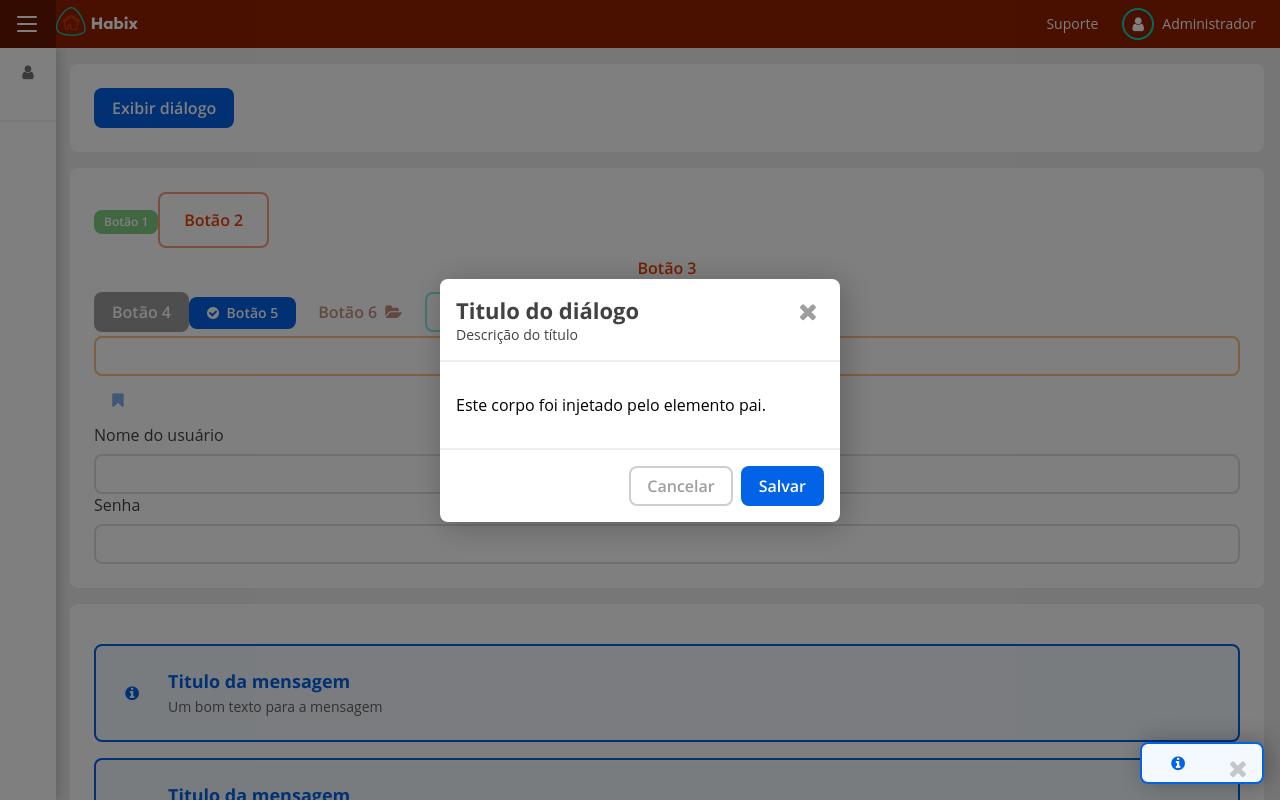
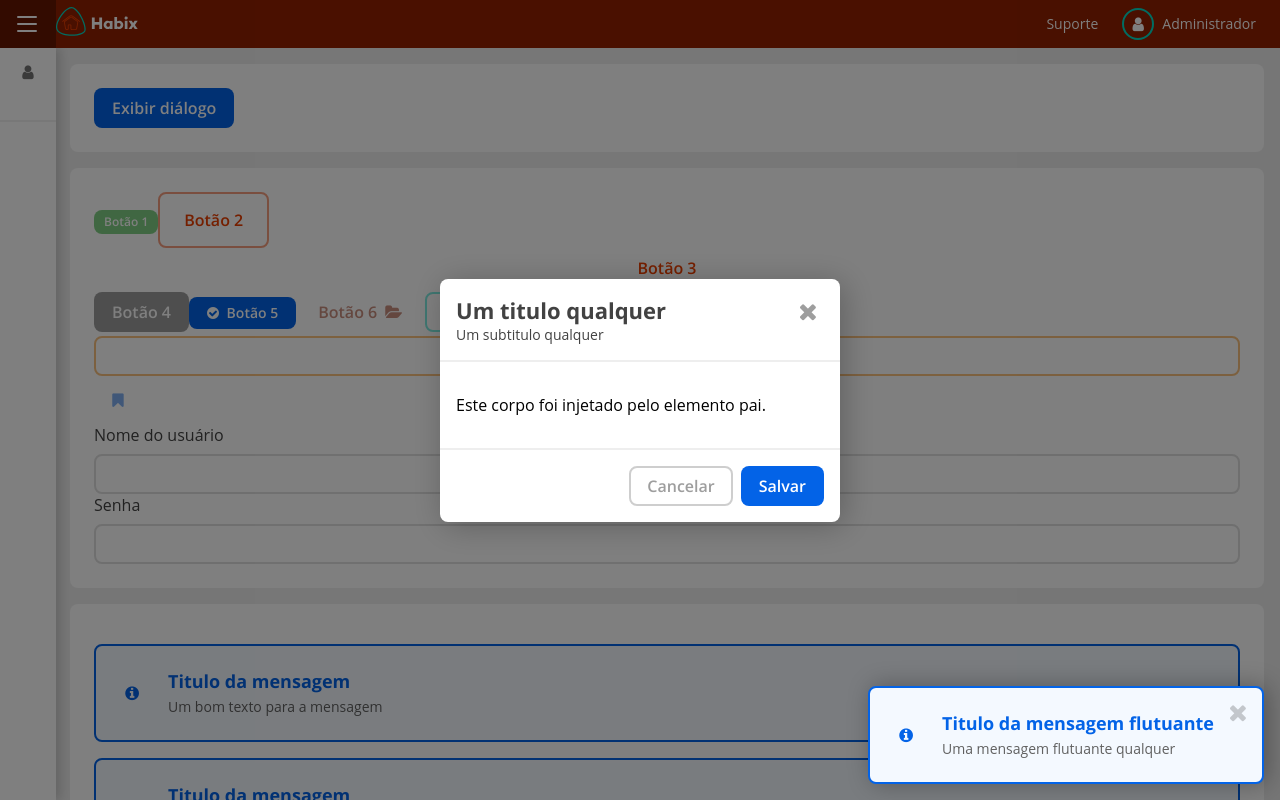
Before and after one commit to caiocolaiacovo/habix-componentes, a React (Create React App) app: page / in a window 1280 px wide. Both pictures are taken after a click on the button "Exibir diálogo". Shown: the top 800 px of the page. Built offline with nearby package versions, Linux system fonts and the light colour scheme; a web font is replaced by a local one.

Commit message:
Melhorias nos componentes de mensagem e diálogo

```diff
--- a/package.json
+++ b/package.json
@@ -11,7 +11,7 @@
     "sass": "^1.23.0"
   },
   "scripts": {
-    "start": "react-scripts start",
+    "start": "set PORT=2000 && react-scripts start",
     "build": "react-scripts build",
     "test": "react-scripts test",
     "eject": "react-scripts eject",
--- a/src/App.js
+++ b/src/App.js
@@ -1,8 +1,7 @@
 import React, { Component } from 'react';
 import Dialogo from './componentes/Dialogo';
 import { BotaoComTexto, BotaoComTextoEIcone, BotaoComIcone } from './componentes/Botao';
-import Mensagem from './componentes/Mensagem';
-import MensagemFlutuante from './componentes/MensagemFlutuante';
+import { Mensagem, MensagemFlutuante } from './componentes/Mensagem';
 
 class App extends Component {
   constructor() {
@@ -111,6 +110,8 @@ class App extends Component {
             deveSerExibido={this.state.deveExibirDialogo}
             fecharDialogo={() => this.fecharDialogo() }
             acaoPrincipal={() => this.acaoPrincipal() }
+            titulo='Um titulo qualquer'
+            subTitulo='Um subtitulo qualquer'
             corpo={this.CorpoDoDialogo}
             rodape={this.RodapeDoDialogo} />
           <button className="botao botao_medio" onClick={() => this.exibirDialogo() }>Exibir diálogo</button>
@@ -230,8 +231,11 @@ class App extends Component {
             titulo='Vamos prosseguir'
             texto='Parece que seu endereço está incompleto. Será necessário preencher ao realizar sua primeira compra'
             icone='fa-exclamation-circle'/>
-            <MensagemFlutuante deveSerExibido={this.state.deveExibirMensagemFlutuante} />
-            <BotaoComTexto onClick={() => this.exibirMensagemFlutuante() }>Exibir mensagem flutuante</BotaoComTexto>
+          <MensagemFlutuante
+            deveSerExibido={this.state.deveExibirMensagemFlutuante}
+            titulo='Titulo da mensagem flutuante'
+            texto='Uma mensagem flutuante qualquer' />
+          <BotaoComTexto onClick={() => this.exibirMensagemFlutuante() }>Exibir mensagem flutuante</BotaoComTexto>
         </section>
       </main>
     </div>
--- a/src/componentes/Dialogo.js
+++ b/src/componentes/Dialogo.js
@@ -1,4 +1,5 @@
 import React, { Component } from 'react';
+import PropTypes from 'prop-types';
 
 class Dialogo extends Component {
   constructor(props) {
@@ -44,15 +45,15 @@ class Dialogo extends Component {
   }
 
   render() {
-    const { corpo: Corpo, rodape: Rodape, tamanho } = this.props;
+    const { corpo: Corpo, rodape: Rodape, tamanho, titulo, subTitulo } = this.props;
     const atributosDoCabecalho = this.props.deveSerExibido ? { tabIndex: 0 } : {};
 
     return (
       <div className={`dialogo ${ !!tamanho ? `dialogo_${tamanho}` : ''} ${this.props.deveSerExibido ? "dialogo_ativo" : ''}`}>
         <div className="dialogo__container" ref={this.refContainerDoDialogo} {...atributosDoCabecalho} onFocus={() => this.manterOFocoNoDialogo()}>
           <div className="dialogo__cabecalho" ref={this.refCabecalhoDoDialogo} {...atributosDoCabecalho}>
-            <h2 className="dialogo__titulo">Titulo do diálogo</h2>
-            <p className="dialogo__subtitulo">Descrição do título</p>
+            <h2 className="dialogo__titulo">{titulo}</h2>
+            <p className="dialogo__subtitulo">{subTitulo}</p>
           </div>
           <div className="dialogo__corpo">
             <Corpo></Corpo>
@@ -61,7 +62,7 @@ class Dialogo extends Component {
             <Rodape></Rodape>
           </div>
           <button className="dialogo__botao-fechar" type="button" aria-label="Fechar diálogo" onClick={this.props.fecharDialogo}>
-            <i className="fa fa-times" aria-label="hidden"></i>
+            <i className="fa far fa-times" aria-label="hidden"></i>
           </button>
         </div>
         {this.props.deveSerExibido && <span tabIndex="0" onFocus={() => this.refCabecalhoDoDialogo.current.focus()}></span>}
@@ -70,4 +71,15 @@ class Dialogo extends Component {
   }
 }
 
+Dialogo.propTypes = {
+  tamanho: PropTypes.string,
+  deveSerExibido: PropTypes.bool,
+  fecharDialogo: PropTypes.func,
+  acaoPrincipal: PropTypes.func,
+  titulo: PropTypes.string,
+  subTitulo: PropTypes.string,
+  corpo: PropTypes.elementType,
+  rodape: PropTypes.elementType
+};
+
 export default Dialogo;
--- a/src/componentes/Mensagem.js
+++ b/src/componentes/Mensagem.js
@@ -1,8 +1,7 @@
-import React from 'react';
+import React, { Component } from 'react';
 import PropTypes from 'prop-types';
 
 const Mensagem = ({tipo = 'info', titulo, texto, icone = 'fa-info-circle'}) => {
-
   return (
     <div role="alert" className={`mensagem mensagem_cor-${tipo}`}>
       <div className="mensagem__container-icone">
@@ -16,6 +15,52 @@ const Mensagem = ({tipo = 'info', titulo, texto, icone = 'fa-info-circle'}) => {
   );
 };
 
+class MensagemFlutuante extends Component {
+  constructor(props) {
+    super(props);
+
+    this.state = {
+      deveSerExibido: false
+    };
+  }
+
+  componentDidUpdate(prevProps) {
+    if (!prevProps.deveSerExibido && this.props.deveSerExibido) {
+      this.setState({deveSerExibido: true});
+
+      setTimeout(() => {
+        this.setState({deveSerExibido: false});
+      }, 7000)
+    }
+  }
+
+  fechar() {
+    this.setState({deveSerExibido: false});
+  }
+
+  render(){
+    const { titulo, texto } = this.props;
+    const { deveSerExibido } = this.state;
+
+    return (
+      <ul className="mensagens-flutuantes">
+        <li className={`mensagem mensagem_flutuante ${ deveSerExibido ? 'mensagem_ativa' : 'mensagem_inativa'} mensagem_cor-info`} role="alert" tabIndex="0">
+          <div className="mensagem__container-icone">
+            <i className="fa fa-info-circle mensagem__icone" aria-hidden="true"></i>
+          </div>
+          <div className="mensagem__conteudo">
+            <h2 className="mensagem__titulo">{titulo}</h2>
+            <p className="mensagem__texto">{texto}</p>
+          </div>
+          <button className="mensagem__botao-fechar" onClick={() => this.fechar() }>
+            <i className="fa fa-times mensagem__icone-botao" aria-hidden="true"></i>
+          </button>
+        </li>
+      </ul>
+    );
+  }
+}
+
 Mensagem.propTypes = {
   tipo: PropTypes.string,
   titulo: PropTypes.string,
@@ -23,4 +68,10 @@ Mensagem.propTypes = {
   icone: PropTypes.string
 };
 
-export default Mensagem;
+MensagemFlutuante.propTypes = {
+};
+
+export {
+  Mensagem,
+  MensagemFlutuante
+};
--- a/src/componentes/MensagemFlutuante.js
+++ /dev/null
@@ -1,44 +0,0 @@
-import React, { Component} from 'react';
-
-class MensagemFlutuante extends Component {
-  constructor(props) {
-    super(props);
-
-    this.state = {
-      deveSerExibido: false
-    };
-  }
-
-  componentDidUpdate(prevProps) {
-    if (!prevProps.deveSerExibido && this.props.deveSerExibido) {
-      this.setState({deveSerExibido: true});
-
-      setTimeout(() => {
-        this.setState({deveSerExibido: false});
-      }, 7000)
-    }
-  }
-
-  render(){
-    const { titulo, texto } = this.props;
-    const { deveSerExibido } = this.state;
-
-    return (
-      <ul className="mensagens-flutuantes">
-        <li className={`mensagem mensagem_flutuante ${ deveSerExibido ? 'mensagem_ativa' : 'mensagem_inativa'} mensagem_cor-info`} role="alert" tabIndex="0">
-          <div className="mensagem__container-icone">
-            <i className="fa fa-info-circle mensagem__icone" aria-hidden="true"></i>
-          </div>
-          <div className="mensagem__conteudo">
-            <h2 className="mensagem__titulo">{titulo}</h2>
-            <p className="mensagem__texto">{texto}</p>
-          </div><button className="mensagem__botao-fechar">
-            <i className="fa fa-times mensagem__icone-botao" aria-hidden="true"></i>
-            </button>
-        </li>
-      </ul>
-    );
-  }
-}
-
-export default MensagemFlutuante;
```
Also changed, not shown: 1 other file (tests, documents, lock files or other folders).
